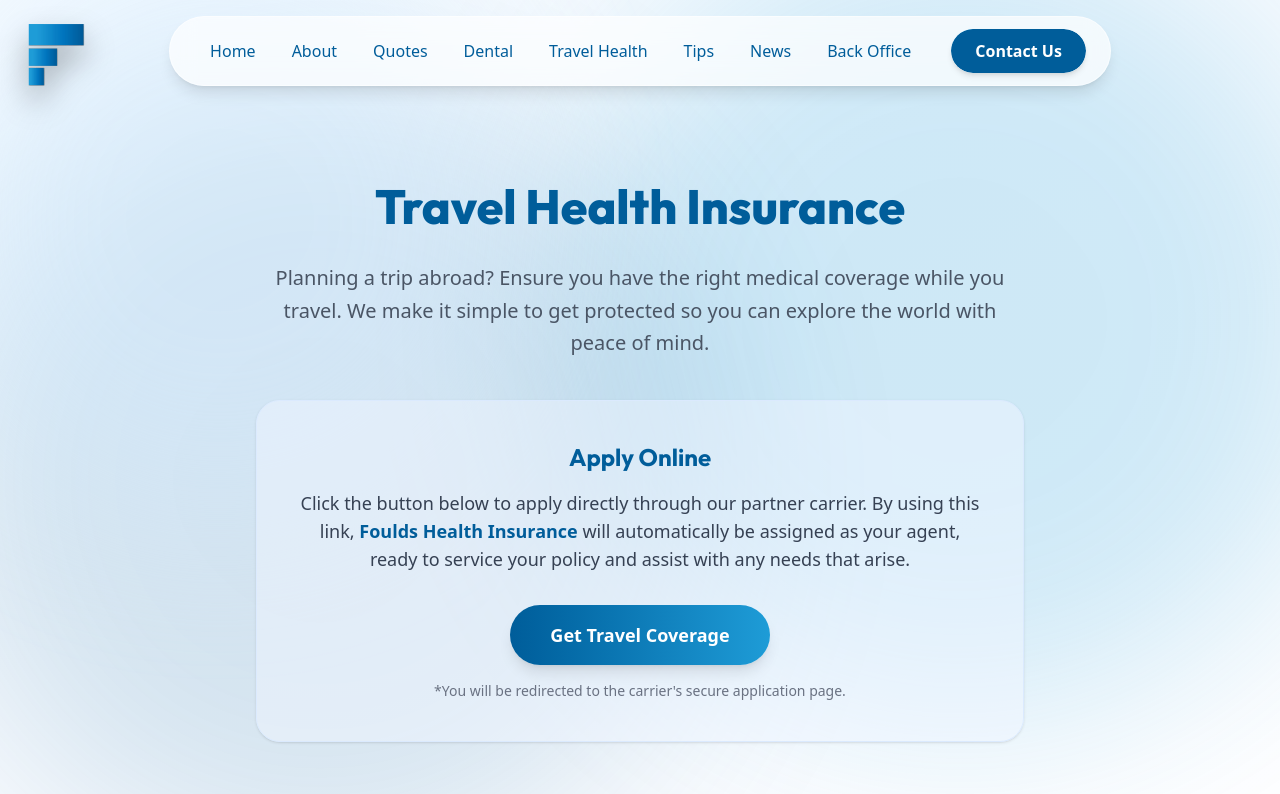
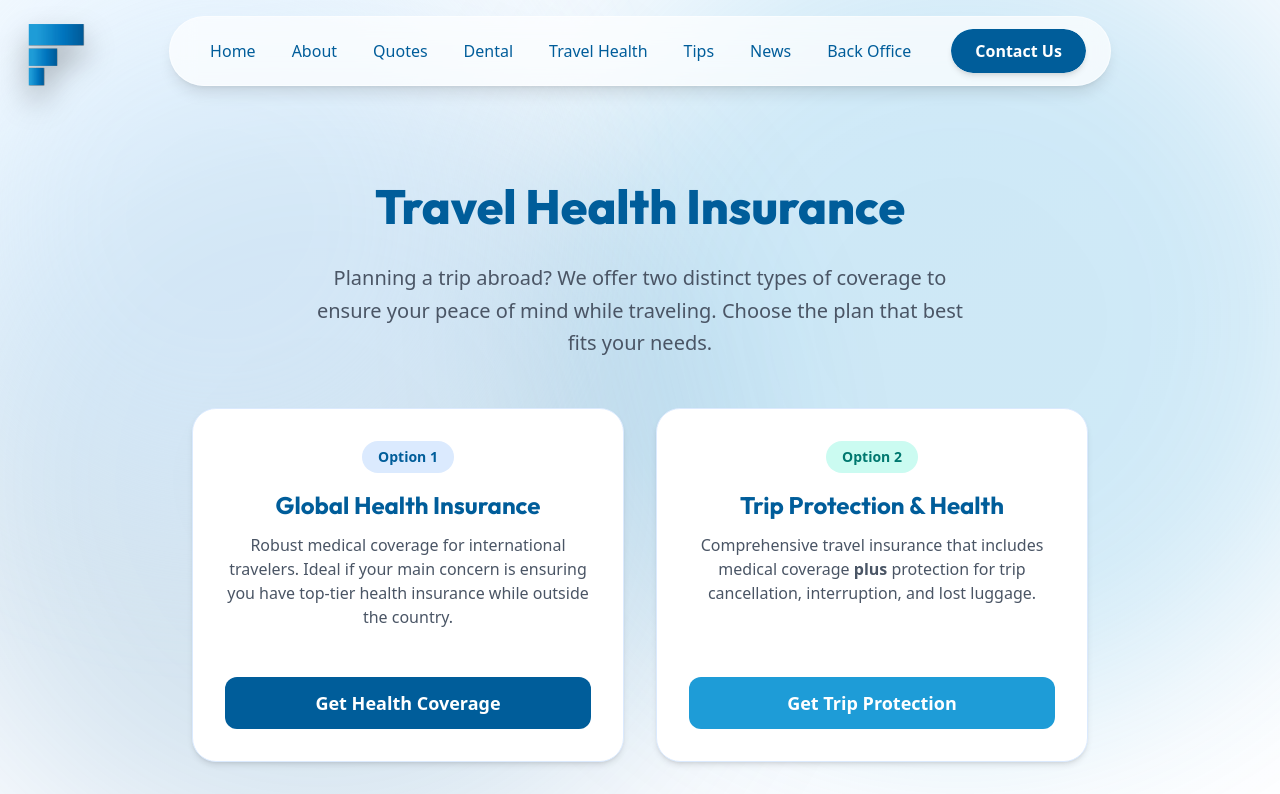
Before and after one commit to MustangTris/fhi65-revamp, a Next.js app: page /travel-health in a window 1280 px wide. Shown: the top 794 px of the page. Built offline with nearby package versions, Linux system fonts and the light colour scheme.

Commit message:
Update Travel Health and Dental pages with active commission links

```diff
--- a/src/app/dental/page.tsx
+++ b/src/app/dental/page.tsx
@@ -8,7 +8,7 @@
 
 export default function DentalPage() {
     // INFRASTRUCTURE: Insert commission link here
-    const COMMISSION_LINK = "#"; // Replace '#' with the actual commission link when available
+    const COMMISSION_LINK = "https://www.deltadentalins.com/shopping/delta/get-a-quote?issuerCode=DELTA&brokerId=306605";
 
     return (
         <div className="flex flex-col min-h-screen">
--- a/src/app/travel-health/page.tsx
+++ b/src/app/travel-health/page.tsx
@@ -3,53 +3,89 @@
 
 export const metadata: Metadata = {
     title: "Travel Health Insurance | Foulds Health Insurance",
-    description: "Get covered for your travels. Apply for travel health insurance easily online with Foulds Health Insurance as your agent.",
+    description: "Get covered for your travels. Choose between robust health insurance or comprehensive trip protection including cancellation and lost luggage coverage.",
 };
 
 export default function TravelHealthPage() {
-    // INFRASTRUCTURE: Insert commission link here
-    const COMMISSION_LINK = "#"; // Replace '#' with the actual commission link when available
+    const HEALTH_LINK = "https://bcbsglobalsolutions.com/individuals-and-families?link_id=116888";
+    const TRIP_PROTECTION_LINK = "https://www.hthtravelinsurance.com/?link_id=116888";
 
     return (
         <div className="flex flex-col min-h-screen">
             <section className="py-20 px-4 sm:px-6 lg:px-8 max-w-7xl mx-auto w-full">
-                <div className="max-w-3xl mx-auto text-center">
+                <div className="max-w-4xl mx-auto text-center">
                     <h1 className="text-4xl md:text-5xl font-extrabold text-[#005d9a] mb-8">
                         Travel Health Insurance
                     </h1>
 
-                    <p className="text-xl text-gray-600 mb-10 leading-relaxed">
-                        Planning a trip abroad? Ensure you have the right medical coverage while you travel.
-                        We make it simple to get protected so you can explore the world with peace of mind.
+                    <p className="text-xl text-gray-600 mb-12 leading-relaxed max-w-2xl mx-auto">
+                        Planning a trip abroad? We offer two distinct types of coverage to ensure your peace of mind while traveling.
+                        Choose the plan that best fits your needs.
                     </p>
 
-                    <div className="bg-blue-50/50 rounded-3xl p-10 border border-blue-100 shadow-sm mb-12">
-                        <h2 className="text-2xl font-bold text-[#005d9a] mb-4">
-                            Apply Online
-                        </h2>
-                        <p className="text-lg text-gray-700 mb-8">
-                            Click the button below to apply directly through our partner carrier.
-                            By using this link, <span className="font-bold text-[#005d9a]">Foulds Health Insurance</span> will automatically be assigned as your agent,
-                            ready to service your policy and assist with any needs that arise.
-                        </p>
+                    <div className="grid md:grid-cols-2 gap-8 mb-12">
+                        {/* Option 1: Robust Health */}
+                        <div className="bg-white rounded-3xl p-8 border border-blue-100 shadow-md hover:shadow-xl transition-all duration-300 flex flex-col">
+                            <div className="mb-6">
+                                <span className="inline-block bg-blue-100 text-[#005d9a] font-bold px-4 py-1.5 rounded-full text-sm mb-4">
+                                    Option 1
+                                </span>
+                                <h2 className="text-2xl font-bold text-[#005d9a] mb-3">
+                                    Global Health Insurance
+                                </h2>
+                                <p className="text-gray-600 mb-6">
+                                    Robust medical coverage for international travelers. Ideal if your main concern is ensuring you have top-tier health insurance while outside the country.
+                                </p>
+                            </div>
 
-                        <a
-                            href={COMMISSION_LINK}
-                            target="_blank"
-                            rel="noopener noreferrer"
-                            className="inline-flex justify-center items-center bg-gradient-to-r from-[#005d9a] to-[#1e9cd7] text-white font-bold text-lg px-10 py-4 rounded-full shadow-lg hover:shadow-xl hover:-translate-y-1 transition-all duration-300"
-                        >
-                            Get Travel Coverage
-                        </a>
+                            <div className="mt-auto">
+                                <a
+                                    href={HEALTH_LINK}
+                                    target="_blank"
+                                    rel="noopener noreferrer"
+                                    className="inline-flex w-full justify-center items-center bg-[#005d9a] hover:bg-[#1e9cd7] text-white font-bold text-lg px-6 py-3 rounded-xl transition-colors duration-300"
+                                >
+                                    Get Health Coverage
+                                </a>
+                            </div>
+                        </div>
 
-                        <p className="mt-4 text-sm text-gray-500">
-                            *You will be redirected to the carrier's secure application page.
+                        {/* Option 2: Trip Protection */}
+                        <div className="bg-white rounded-3xl p-8 border border-blue-100 shadow-md hover:shadow-xl transition-all duration-300 flex flex-col">
+                            <div className="mb-6">
+                                <span className="inline-block bg-teal-100 text-teal-700 font-bold px-4 py-1.5 rounded-full text-sm mb-4">
+                                    Option 2
+                                </span>
+                                <h2 className="text-2xl font-bold text-[#005d9a] mb-3">
+                                    Trip Protection & Health
+                                </h2>
+                                <p className="text-gray-600 mb-6">
+                                    Comprehensive travel insurance that includes medical coverage <strong>plus</strong> protection for trip cancellation, interruption, and lost luggage.
+                                </p>
+                            </div>
+
+                            <div className="mt-auto">
+                                <a
+                                    href={TRIP_PROTECTION_LINK}
+                                    target="_blank"
+                                    rel="noopener noreferrer"
+                                    className="inline-flex w-full justify-center items-center bg-[#1e9cd7] hover:bg-[#005d9a] text-white font-bold text-lg px-6 py-3 rounded-xl transition-colors duration-300"
+                                >
+                                    Get Trip Protection
+                                </a>
+                            </div>
+                        </div>
+                    </div>
+
+                    <div className="bg-blue-50 p-6 rounded-2xl border border-blue-100 max-w-2xl mx-auto mb-10">
+                        <p className="text-sm text-gray-700">
+                            By applying through these links, <span className="font-bold text-[#005d9a]">Foulds Health Insurance</span> will be automatically assigned as your agent. We'll be ready to assist you with any service needs or claims.
                         </p>
                     </div>
 
-                    <div className="text-gray-600">
-                        <p className="italic">
-                            "We will be your agent ready to service your needs at ease."
+                    <div className="text-gray-500 text-sm">
+                        <p>
+                            *You will be redirected to the carrier's secure application page.
                         </p>
                     </div>
                 </div>
```
